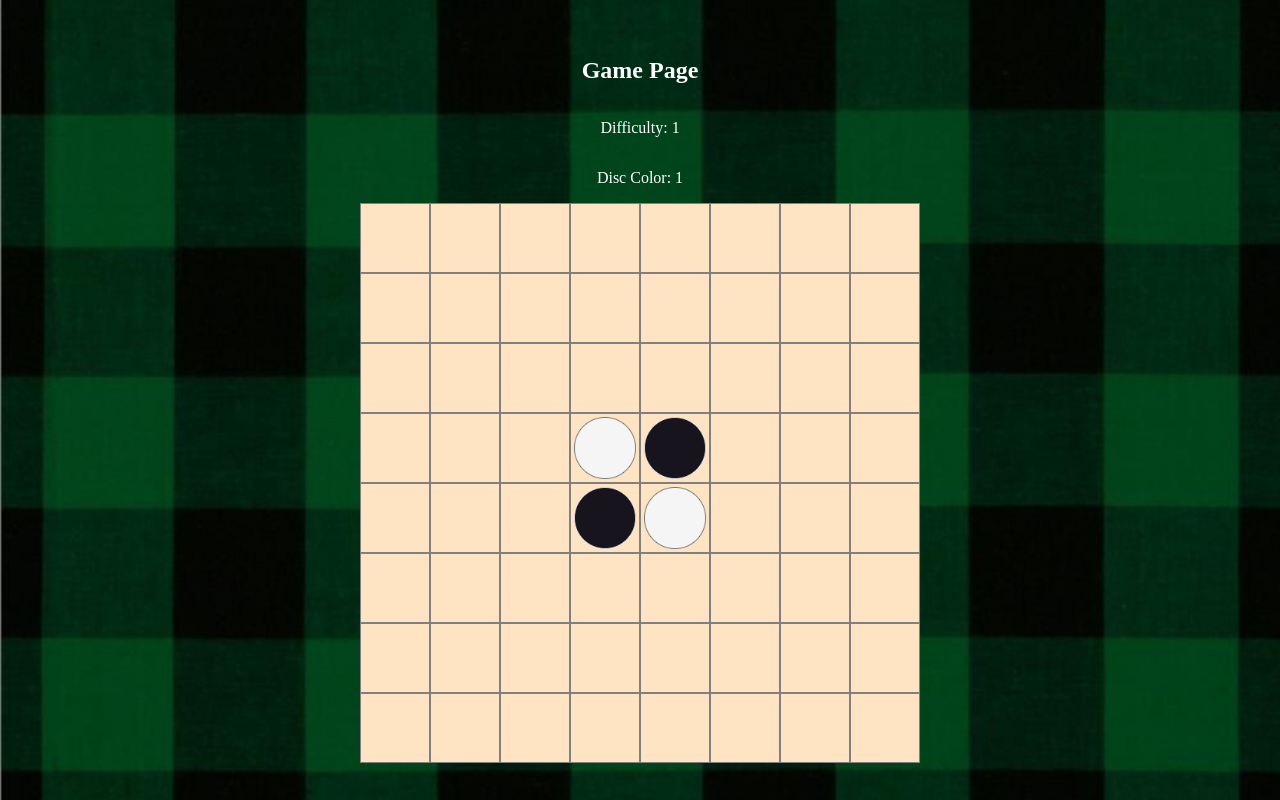
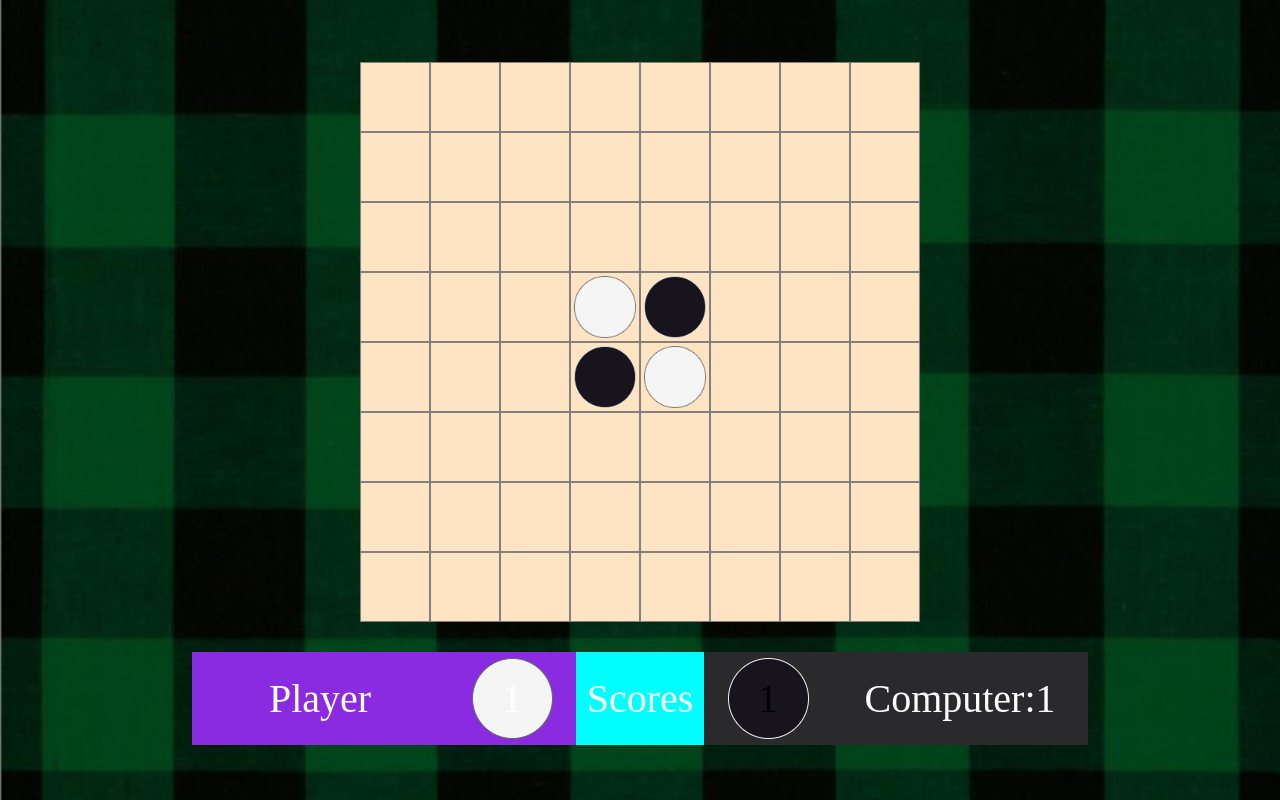
Before and after one commit to MushyTaro/MushyTaro.github.io, a React (Vite) app: page /game/1/1 in a window 1280 px wide. Built offline with nearby package versions, Linux system fonts and the light colour scheme.

Commit message:
feat: added scoreboard component

```diff
--- a/src/components/gamePage.tsx
+++ b/src/components/gamePage.tsx
@@ -1,15 +1,24 @@
-import { useParams } from "react-router-dom";
+import { useParams, useNavigate } from "react-router-dom";
 import Board from "./gameBoard";
 import "../styles/gamePage.css";
+import ScoreBoard from "./scoreBoard";
 function GamePage() {
-	const { difficulty, discColor } = useParams();
+	const { difficulty, discColor } = useParams<{
+		difficulty?: "Easy" | "Hard";
+		discColor?: "Black" | "White";
+	}>();
+	const navigate = useNavigate();
+	if (!difficulty || !discColor) {
+		navigate("/");
+		return null;
+	}
 	return (
-		<div className="game_page_container">
-			<h2>Game Page</h2>
-			<p>Difficulty: {difficulty}</p>
-			<p>Disc Color: {discColor}</p>
-			<Board />
-		</div>
+		<>
+			<div className="game_page_container">
+				<Board />
+				<ScoreBoard difficulty={difficulty} discColor={discColor} />
+			</div>
+		</>
 	);
 }
 
--- /dev/null
+++ b/src/components/scoreBoard.tsx
@@ -0,0 +1,31 @@
+import white_disc_imagePath from "../assets/white-disc.png";
+import black_disc_imagePath from "../assets/black-disc.png";
+interface ScoreBoardProps {
+	difficulty: "Easy" | "Hard";
+	discColor: "Black" | "White";
+}
+export default function ScoreBoard({ difficulty, discColor }: ScoreBoardProps) {
+	const [playerDiscImagePath, computerDiscImagePath] =
+		discColor === "Black"
+			? [black_disc_imagePath, white_disc_imagePath]
+			: [white_disc_imagePath, black_disc_imagePath];
+	const [playerDiscImage, computerDiscImage] =
+		discColor === "White" ? ["black", ""] : ["", "black"];
+	return (
+		<>
+			<div className="scoreBoard">
+				<div className="playerCard">Player</div>
+				<div className={`playerDiscCard ${playerDiscImage}`}>
+					<img src={playerDiscImagePath} alt="Disk"></img>
+					<div className="centered">1</div>
+				</div>
+				<span className="scoreBoardText">Scores</span>
+				<div className={`computerDiscCard ${computerDiscImage}`}>
+					<img src={computerDiscImagePath} alt="Disk" />
+					<div className="centered">1</div>
+				</div>
+				<div className="computerCard">Computer:{difficulty}</div>
+			</div>
+		</>
+	);
+}
--- a/src/styles/gamePage.css
+++ b/src/styles/gamePage.css
@@ -27,3 +27,48 @@
 	grid-template-rows: repeat(8, 1fr);
 	gap: 0px;
 }
+
+.scoreBoard {
+	display: grid;
+	width: 70vw;
+	grid-template-columns: 2fr 1fr 1fr 1fr 2fr;
+	font-size: 2.5rem;
+	margin-top: 30px;
+}
+.playerCard,
+.playerDiscCard {
+	background-color: blueviolet;
+}
+.computerCard,
+.computerDiscCard {
+	background-color: rgb(42, 41, 43);
+}
+.playerDiscCard,
+.computerDiscCard {
+	position: relative;
+}
+.playerDiscCard.black,
+.computerDiscCard.black {
+	color: black;
+}
+.scoreBoardText {
+	background-color: aqua;
+}
+
+.playerCard,
+.computerCard,
+.computerDiscCard,
+.playerDiscCard,
+.scoreBoardText {
+	padding: 3px;
+	display: flex;
+	align-items: center;
+	justify-content: center;
+	height: 100%;
+}
+.centered {
+	position: absolute;
+	top: 50%;
+	left: 50%;
+	transform: translate(-50%, -50%);
+}
```
